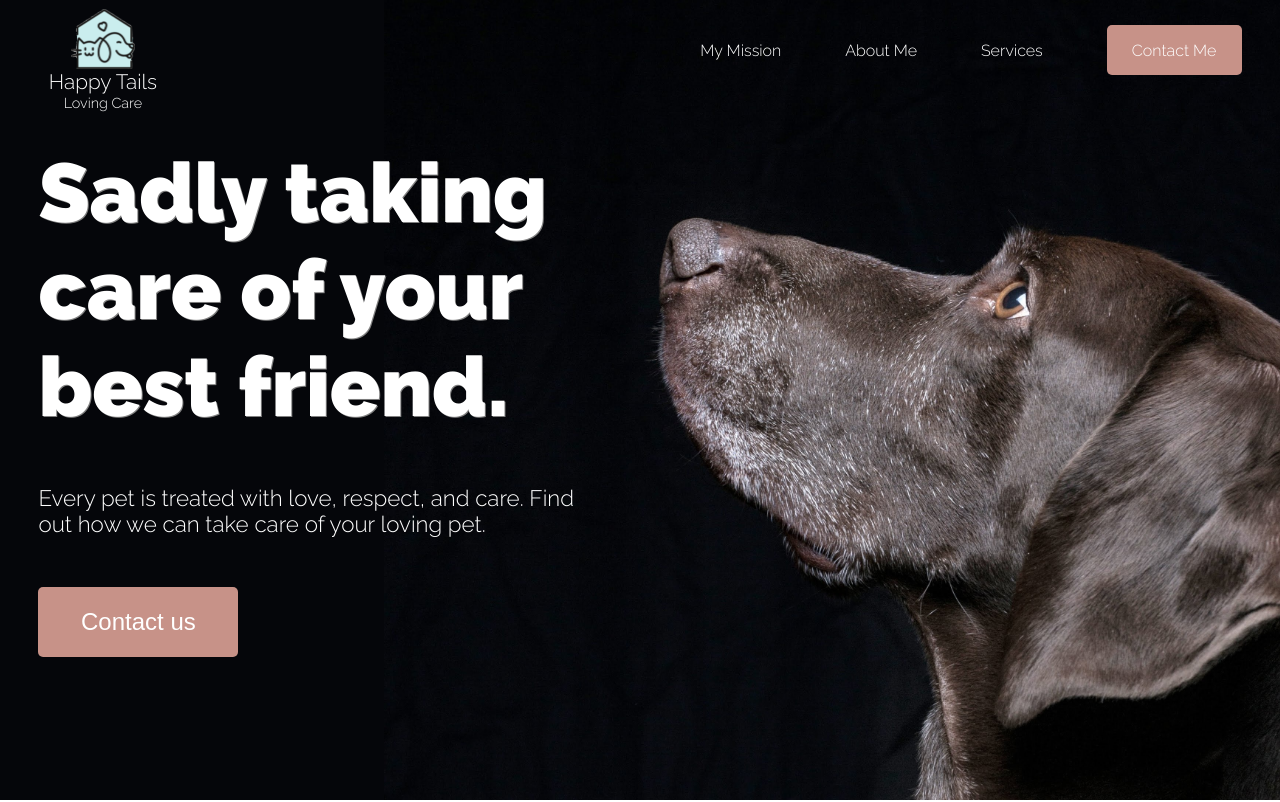
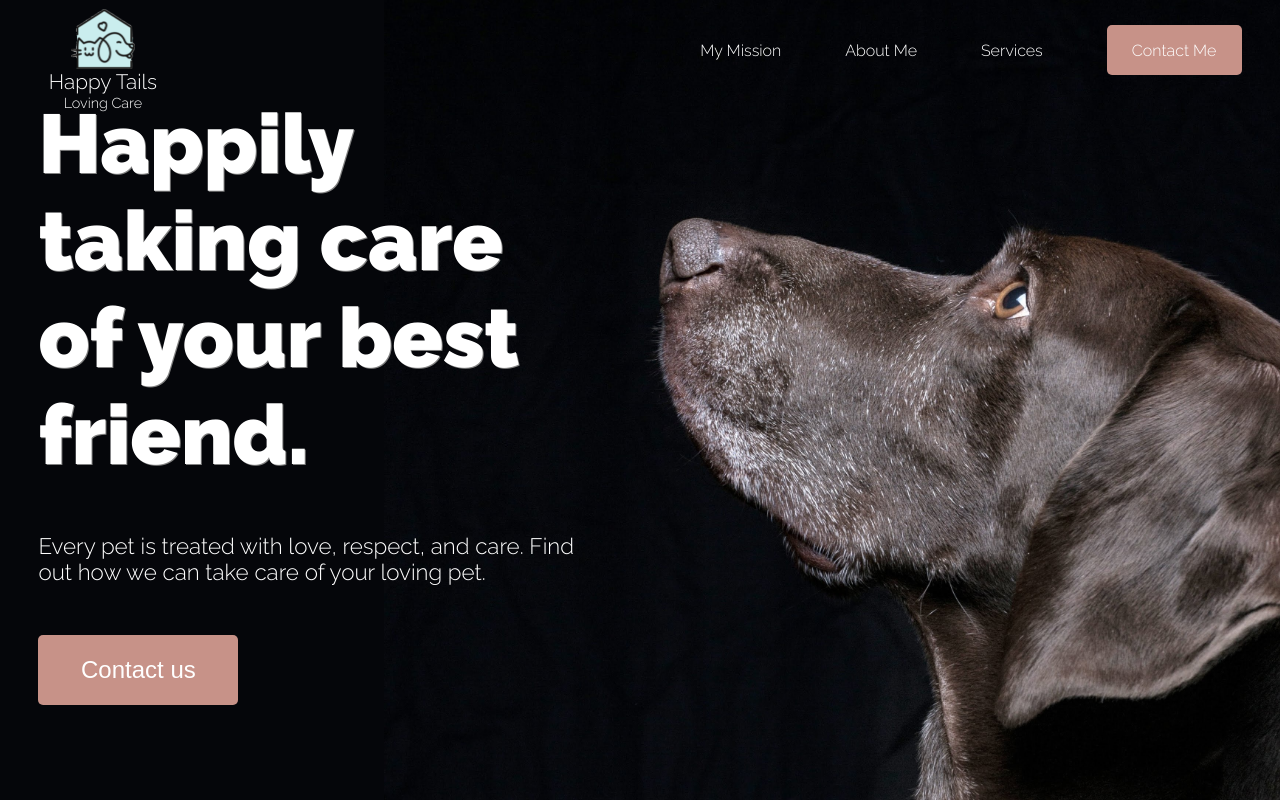
Before and after one commit to Danielogy/happytailslovingcare, an Angular app: page / in a window 1280 px wide. Shown: the top 802 px of the page. Built offline with nearby package versions, Linux system fonts and the light colour scheme.

Commit message:
more fixes

```diff
--- a/src/app/home/home.component.html
+++ b/src/app/home/home.component.html
@@ -1,6 +1,6 @@
 <section class="cover-page">
     <div class="container" data-aos="fade-up" data-aos-duration="2000">
-        <h1>Sadly taking care of your best friend.</h1>
+        <h1>Happily taking care of your best friend.</h1>
         <p>
             Every pet is treated with love, respect, and care. Find out how
             we can take care of your loving pet.
```
